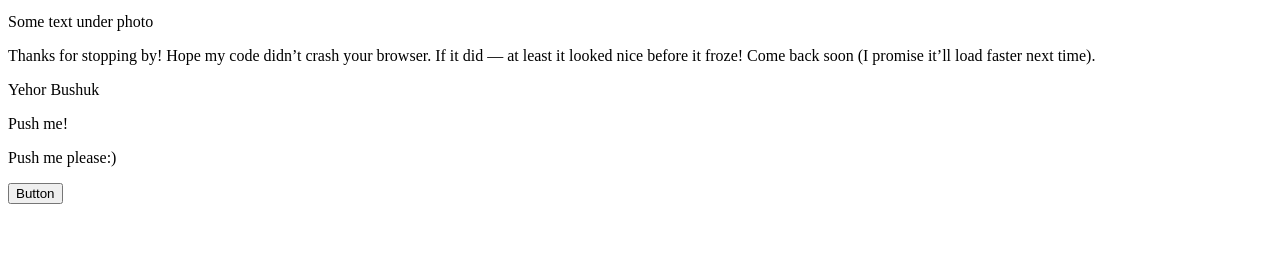
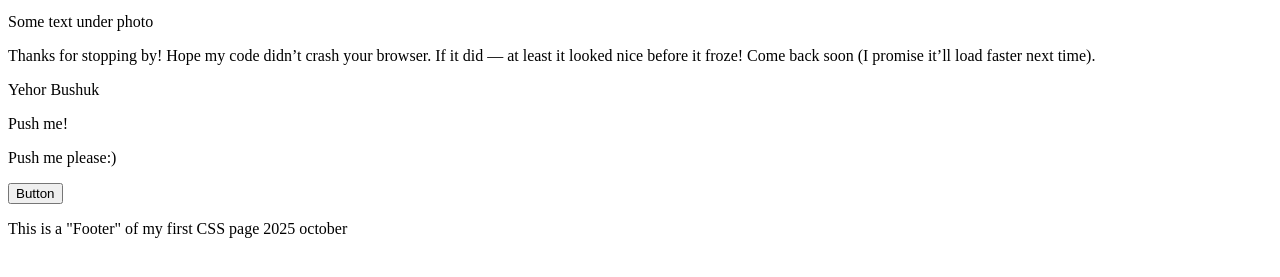
Before and after one commit to GREGORUNDEL/First-CSS-steps, a plain HTML site: page index.html in a window 1280 px wide. Shown: the part 523-800 px from the top of the page. Drawn offline with Linux system fonts and the light colour scheme.

Commit message:
add footer block with final information

```diff
--- a/index.html
+++ b/index.html
@@ -42,7 +42,8 @@
             <button>Button</button>
         </div>
     </div>
-
-
+    <div class="footer">
+        <p>This is a "Footer" of my first CSS page 2025 october</p>
+    </div>
 </body>
 </html>
```
